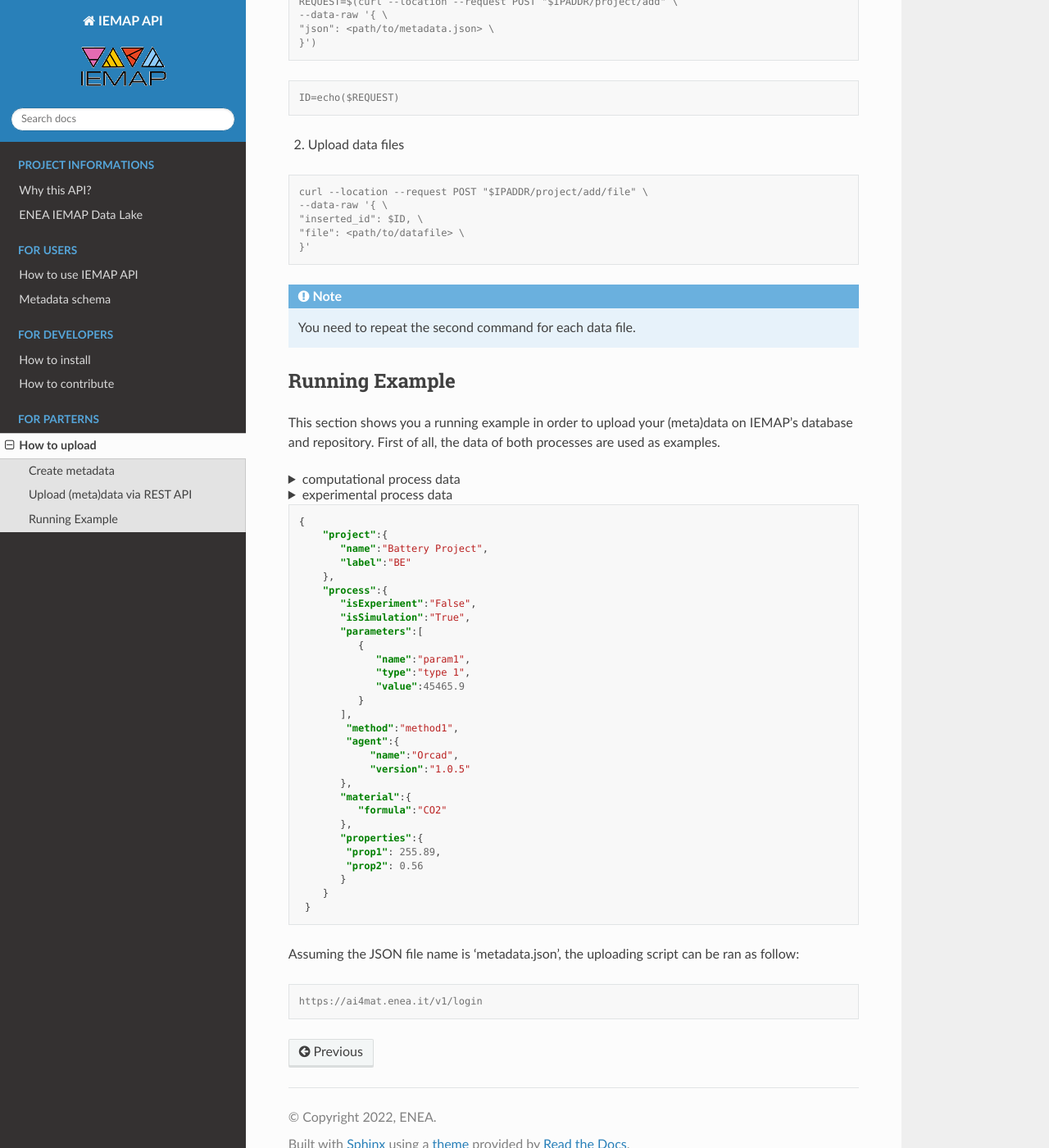
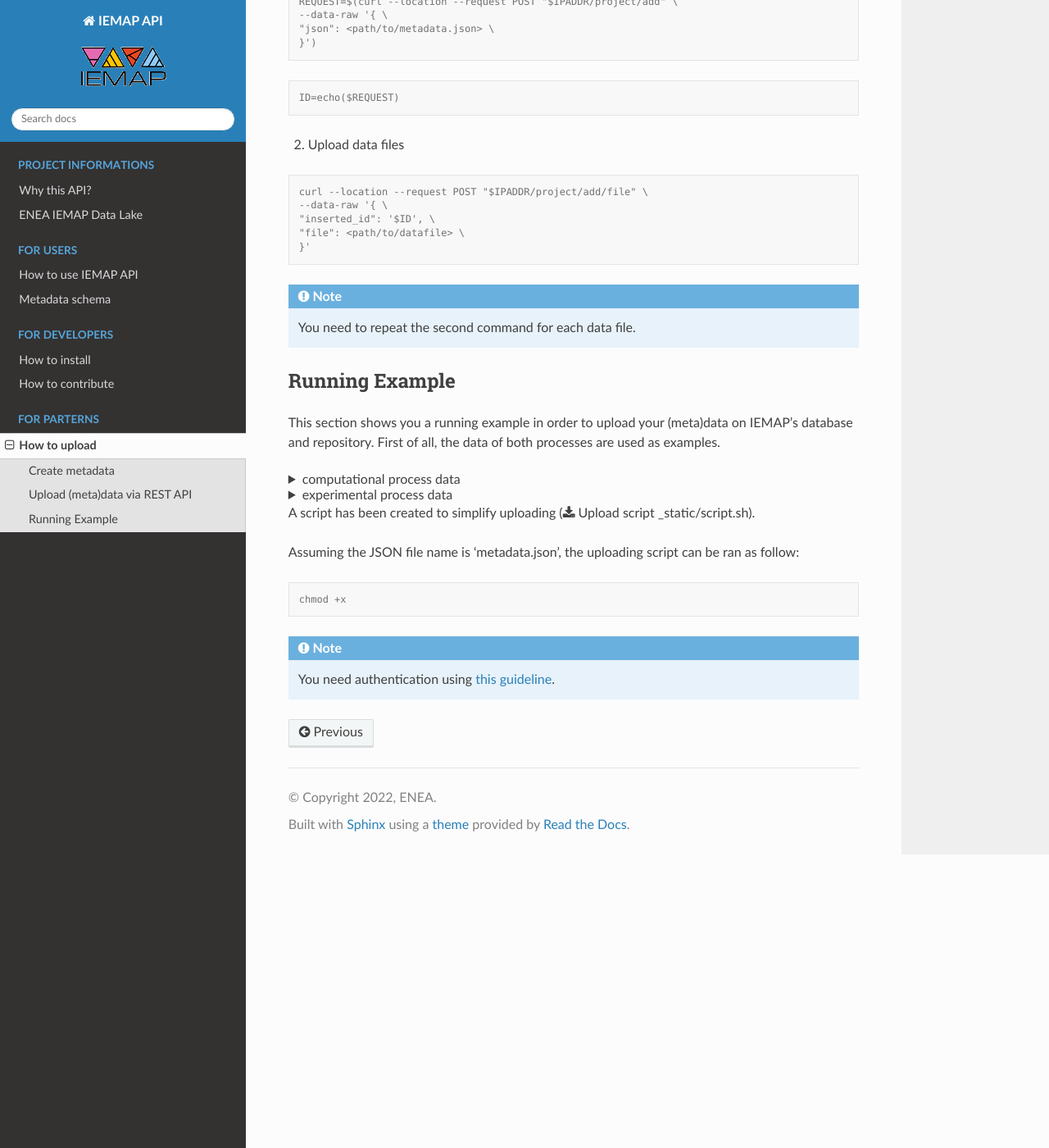
Before and after one commit to ai4mat/iemap-api-docs, a Sphinx documentation site: the page built from docs/getstart_partner.rst, in a window 1280 px wide and 1400 px high, scrolled down 1421 px. Shown: the whole window at 82% size. Built offline with Sphinx 7.4.7 and the Read the Docs theme 2.0.0, drawn with Linux system fonts in a browser that asks for light colours.

Commit message:
Add upload script

```diff
--- a/docs/getstart_partner.rst
+++ b/docs/getstart_partner.rst
@@ -140,7 +140,7 @@ __ https://iemap-api.readthedocs.io/en/latest/apiuser.html#authentication
 
   curl --location --request POST "$IPADDR/project/add/file" \
   --data-raw '{ \
-  "inserted_id": $ID, \
+  "inserted_id": '$ID', \
   "file": <path/to/datafile> \
   }'
 
@@ -157,8 +157,46 @@ First of all, the data of both processes are used as examples.
 
   <details> <summary>computational process data</summary>
 
-  .. literalinclude:: _static/metadata_computational_example.json
-      :language: json
+  {
+    "project":{
+       "name":"Battery Project",
+       "label":"BE"
+    },
+    "process":{
+       "isExperiment":"False",
+       "isSimulation":"True",
+       "parameters":{
+          "ibrav": 0,
+          "nspin":2,
+          "degauss":0.01,
+          "ecutrho":640,
+          "ecutwfc":80,
+          "smearing":"marzari-vanderbilt",
+          "vdw_corr":"grimme-d2",
+          "input_DFT":"pbe",
+          "lda_plus_u":true,
+          "occupations":"smearing",
+          "Hubbard_U":3.72,
+          "starting_magnetization":0.5
+       },
+        "method":"DFT",
+        "agent":{
+            "name":"Quantum Espresso",
+            "version":"6.7"
+       },
+       "material":{
+          "formula":"NaMnO2",
+          "cell":[[10.539511576, 0, 0], [-6.459918402, 9.717961476, 0], [0, 0, 10.922802383]],
+          "species": [O,O,O,Mn,Mn,Mn,O,O,O,Na,O,O,O,Mn,Mn,Mn,O,O,O,Na,O,O,O,Mn,Mn,Mn,O,O,O,Na,O,O,O,Mn,Mn,Mn,O,O,O,Na,Na,O,O,O,Mn,Mn,Mn,O,O,O,Na,Na,Na,O,O,O,Mn,Mn,Mn,O,O,O,Na,Na,O,O,O,Mn,Mn,Mn,O,O,O,Na,O,O,O,Mn,Mn,Mn,O,O,O,Na]
+          "sites": [[0.13795179349174, -0.24690325664231, 0.23763066813437], [2.5501200061335, 1.4339330853802, 0.27321523160776], ...]
+       },
+       "properties":{
+        "total_energy": -106845.63979092,
+        "volume": 1037.2723079868,
+        "formation_energy_per_atom": 0.56
+       }
+    }
+ }
 
   </details>
 
@@ -166,16 +204,20 @@ First of all, the data of both processes are used as examples.
 
   <details> <summary>experimental process data</summary>
 
-  .. literalinclude:: _static/metadata_experimental_example.json
-      :language: json
+  {}
 
   </details>
 
-.. literalinclude:: _static/metadata_computational_example.json
-      :language: json
+A script has been created to simplify uploading (:download:`Upload script _static/script.sh`).
+
 
 Assuming the JSON file name is 'metadata.json', the uploading script can be ran as follow:
 
 .. code-block:: shell-session
 
-    https://ai4mat.enea.it/v1/login
+  chmod +x
+
+
+.. note::
+  You need authentication using `this guideline`__.
+__ https://iemap-api.readthedocs.io/en/latest/apiuser.html#authentication
```
Also changed, not shown: 1 other file.
